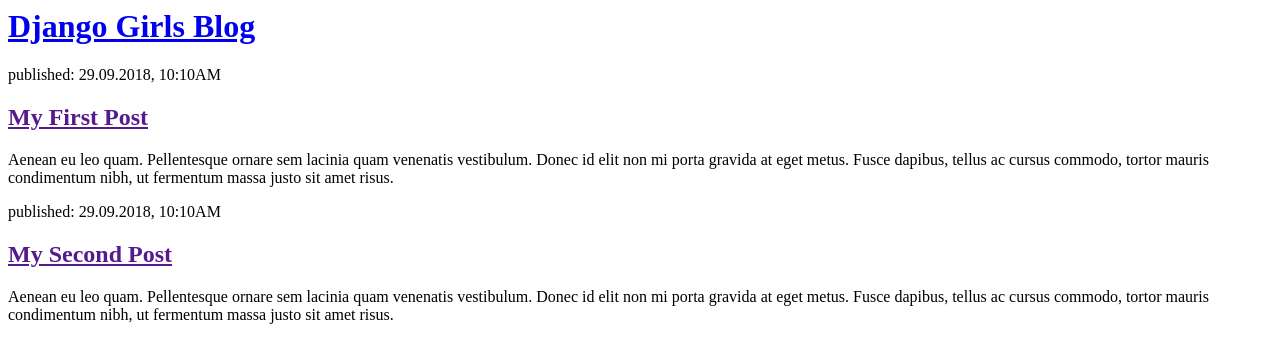
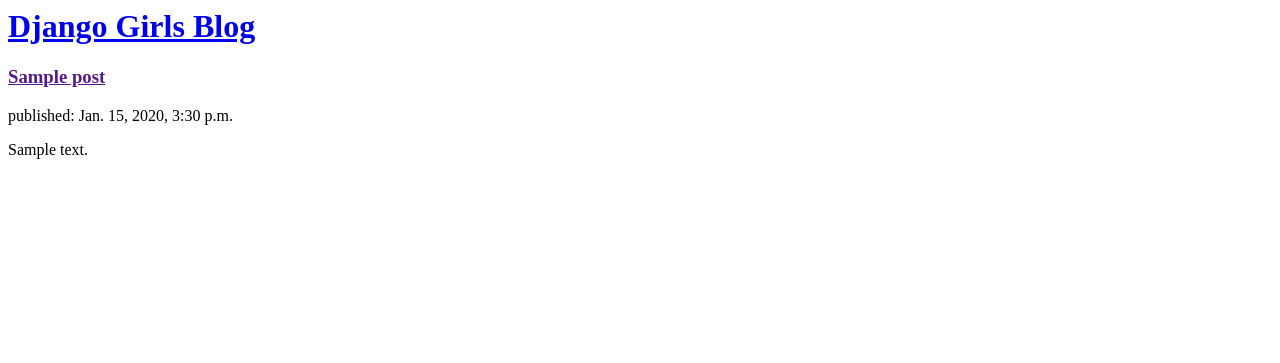
Before and after one commit to JanardhanPasala/my-first-blog, a Django app: template blog/templates/blog/post_list.html in a window 1280 px wide. Shown: the top 363 px of the page. Run offline with Django 3.2, Linux system fonts and the light colour scheme; the template is opened without the code that fills it: values that come from a table or form of the project are taken from there, others are empty; tables that the repository leaves empty hold one stand-in row (values such as "Sample post").

Commit message:
Modified templates to display posts from databse

```diff
--- a/blog/models.py
+++ b/blog/models.py
@@ -9,7 +9,7 @@ class Post(models.Model):
     published_date=models.DateTimeField(blank=True,null=True)
 
     def publish(self):
-        self.published_date=timezone.now
+        self.published_date=timezone.now()
         self.save()
 
     def __str__(self):
--- a/blog/templates/blog/post_list.html
+++ b/blog/templates/blog/post_list.html
@@ -6,16 +6,12 @@
         <div>
             <h1><a href="/">Django Girls Blog</a></h1>
         </div>
-        <div>
-            <p>published: 29.09.2018, 10:10AM</p>
-            <h2><a href="">My First Post</a></h2>
-            <p>Aenean eu leo quam. Pellentesque ornare sem lacinia quam venenatis vestibulum. Donec id elit non mi porta gravida at eget metus. Fusce dapibus, tellus ac cursus commodo, tortor mauris condimentum nibh, ut fermentum massa justo sit amet risus.</p>
-        </div>
-        <div>
-            <p>published: 29.09.2018, 10:10AM</p>
-            <h2><a href="">My Second Post</a></h2>
-            <p>Aenean eu leo quam. Pellentesque ornare sem lacinia quam venenatis vestibulum. Donec id elit non mi porta gravida at eget metus. Fusce dapibus, tellus ac cursus commodo, tortor mauris condimentum nibh, ut fermentum massa justo sit amet risus.</p>
-        </div>
+        {% for post in posts %}
+            <div>
+                <p><h3><a href="">{{post.title}}</a></h3>published: {{post.published_date}}</p>
+                <p>{{post.text|linebreaksbr}}</p>
+            </div>
+        {% endfor %}
+
     </body>
-
 </html>
```
Also changed, not shown: blog/views.py (+4 -4 lines).
